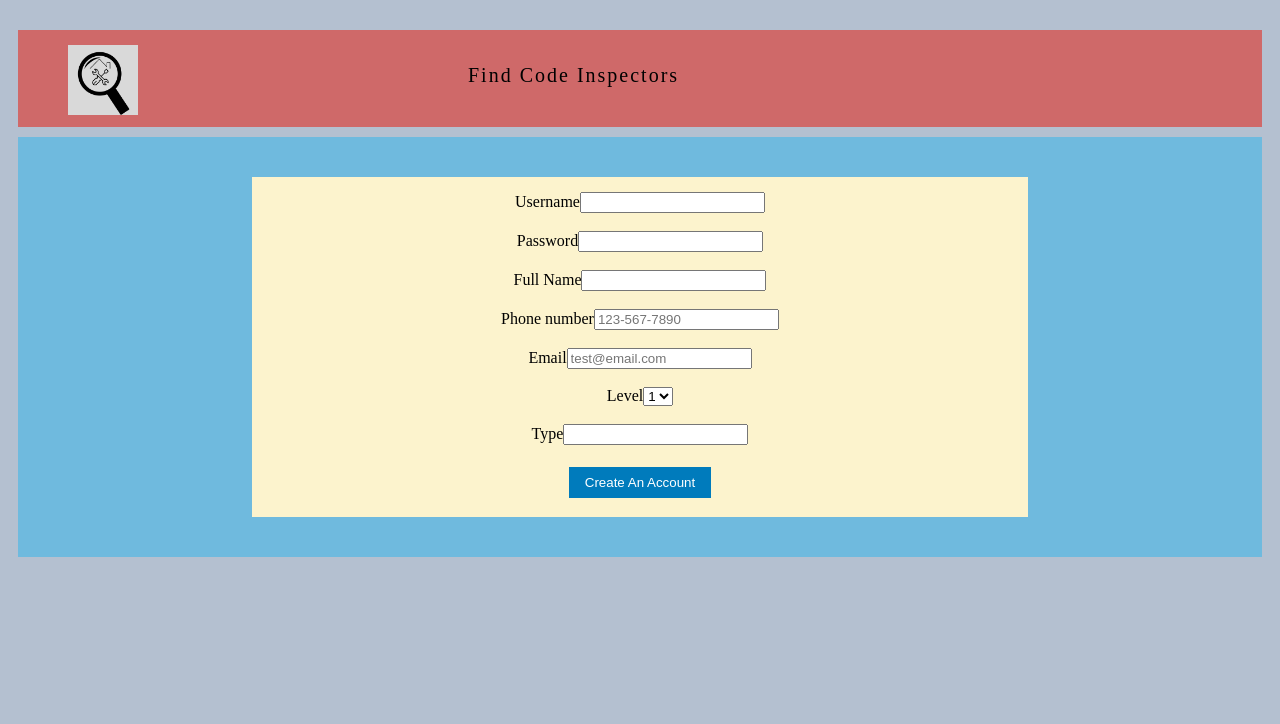
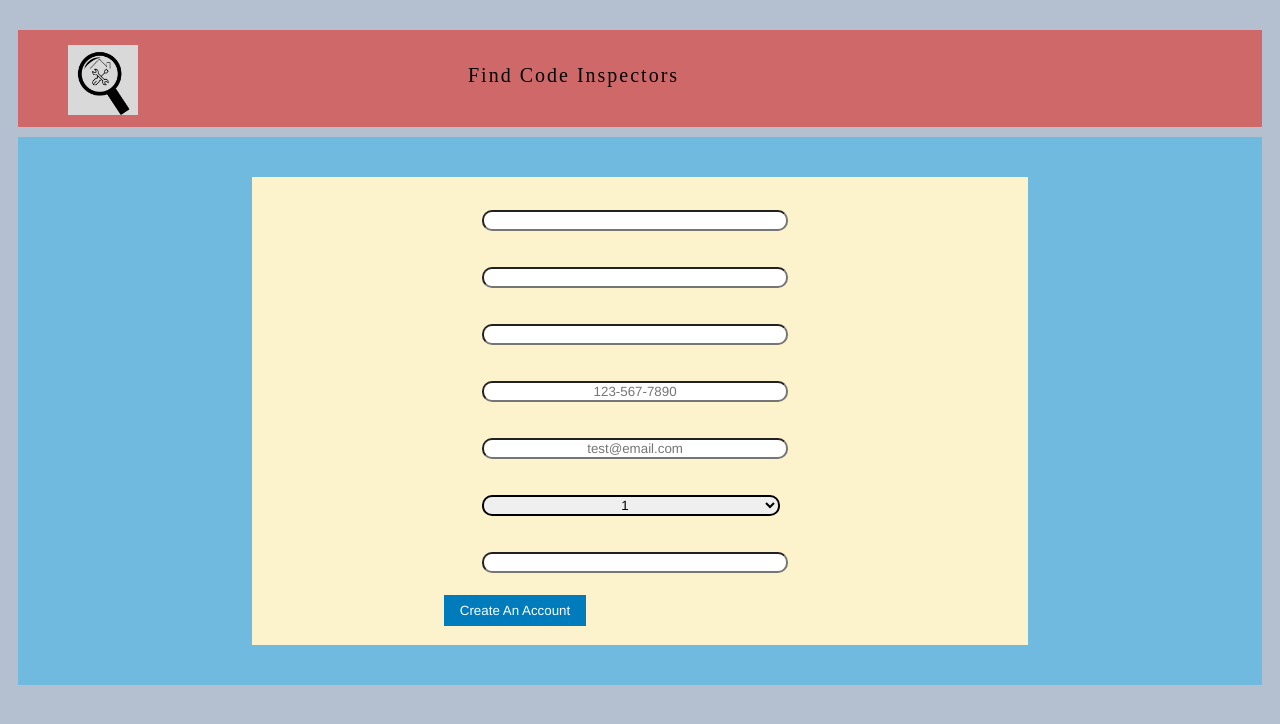
Before and after one commit to smahavadi/capstone4155, an Angular app in the folder FrontEnd/angular-code-inspectors/: page / in a window 1280 px wide. Shown: the top 724 px of the page. Built offline with nearby package versions, Linux system fonts and the light colour scheme.

Commit message:
updated register page

```diff
--- a/FrontEnd/angular-code-inspectors/src/app/register/register.component.css
+++ b/FrontEnd/angular-code-inspectors/src/app/register/register.component.css
@@ -1,5 +1,4 @@
 form {
-    text-align: center;
     padding: 15px;
     width: 60%;
     margin: 40px auto;
@@ -10,10 +9,13 @@ form {
 input[type=submit] {
     background-color: #007BBC;
     color: white;
+    font-family: 'Helvetica', 'Arial', sans-serif;
     border: none;
     cursor: pointer;
     padding: 8px 16px;
     margin: 4px 2px;
+    position: relative;
+    left: 175px;
 }
 
 .reg-sep {
@@ -21,3 +23,35 @@ input[type=submit] {
     overflow: hidden;
     margin: 10px 10px;
 }
+
+.container {
+    text-align: right;
+}
+
+.container label {
+    font-family: 'Helvetica', 'Arial', sans-serif;
+    position: relative;
+    right: 320px;
+    top: 20px;
+}
+
+.container input {
+    font-family: 'Helvetica', 'Arial', sans-serif;
+    width: 40%;
+    text-align: center;
+    display: block;
+    position: relative;
+    left: 215px;
+    border-radius: 10px;
+}
+
+.container select {
+    font-family: 'Helvetica', 'Arial', sans-serif;
+    width: 40%;
+    text-align: center;
+    display: block;
+    border-radius: 10px;
+    border: 2px solid black;
+    position: relative;
+    left: 215px;
+}
--- a/FrontEnd/angular-code-inspectors/src/app/register/register.component.html
+++ b/FrontEnd/angular-code-inspectors/src/app/register/register.component.html
@@ -3,48 +3,36 @@
 <!--Register form-->
 <form class="register-page">
     <!--Username-->
-    <div class="field">
-        <label>Username</label>
+    <div class="container">
+        <label>Username:</label>
         <input type="text" name="username" class="input">
-    </div>
     <br>
     <!--Password-->
-    <div class="field">
-        <label>Password</label>
+        <label>Password:</label>
         <input type="text" name="password" class="input">
-    </div>
     <br>
     <!--Full name-->
-    <div class="field">
-        <label>Full Name</label>
+        <label>Full Name:</label>
         <input type="text" name="fullName" class="input">
-    </div>
     <br>
     <!--Phone number-->
-    <div class="field">
-        <label>Phone number</label>
+        <label>Phone number:</label>
         <input type="tel" name="phoneNumber" class="input" placeholder="123-567-7890">
-    </div>
     <br>
     <!--Email-->
-    <div class="field">
-        <label>Email</label>
+        <label>Email:</label>
         <input type="text" name="email" class="input" placeholder="test@email.com">
-    </div>
     <br>
     <!--Level -> drop box-->
-    <div class="field">
-        <label>Level</label>
+        <label>Level:</label>
         <select name="level" id="level">
             <option value="1">1</option>
             <option value="2">2</option>
             <option value="3">3</option>
         </select>
-    </div>
     <br>
     <!--Type-->
-    <div class="field">
-        <label>Type</label>
+        <label>Type:</label>
         <input type="text" name="type" class="input">
     </div>
     <br>
```
